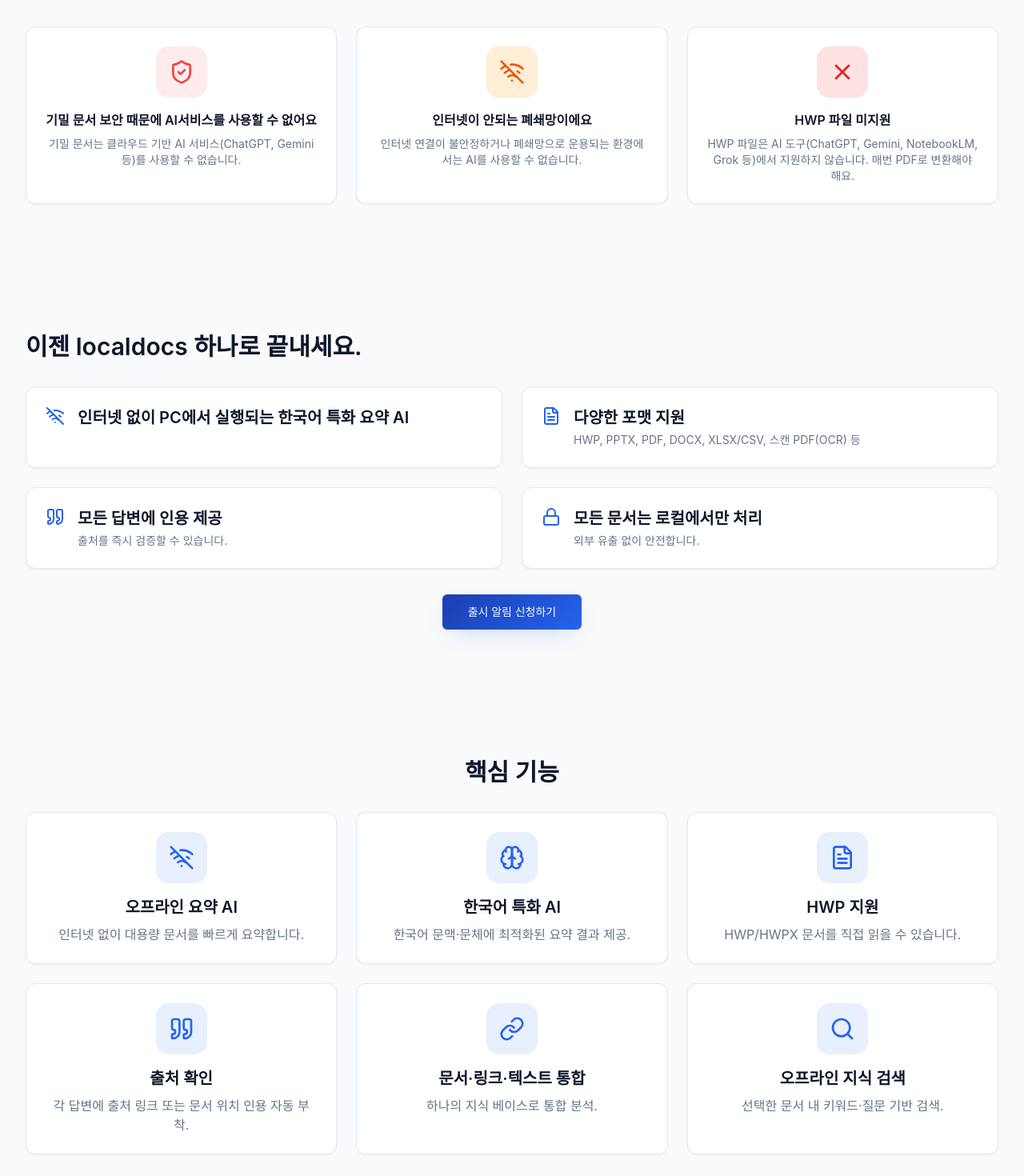
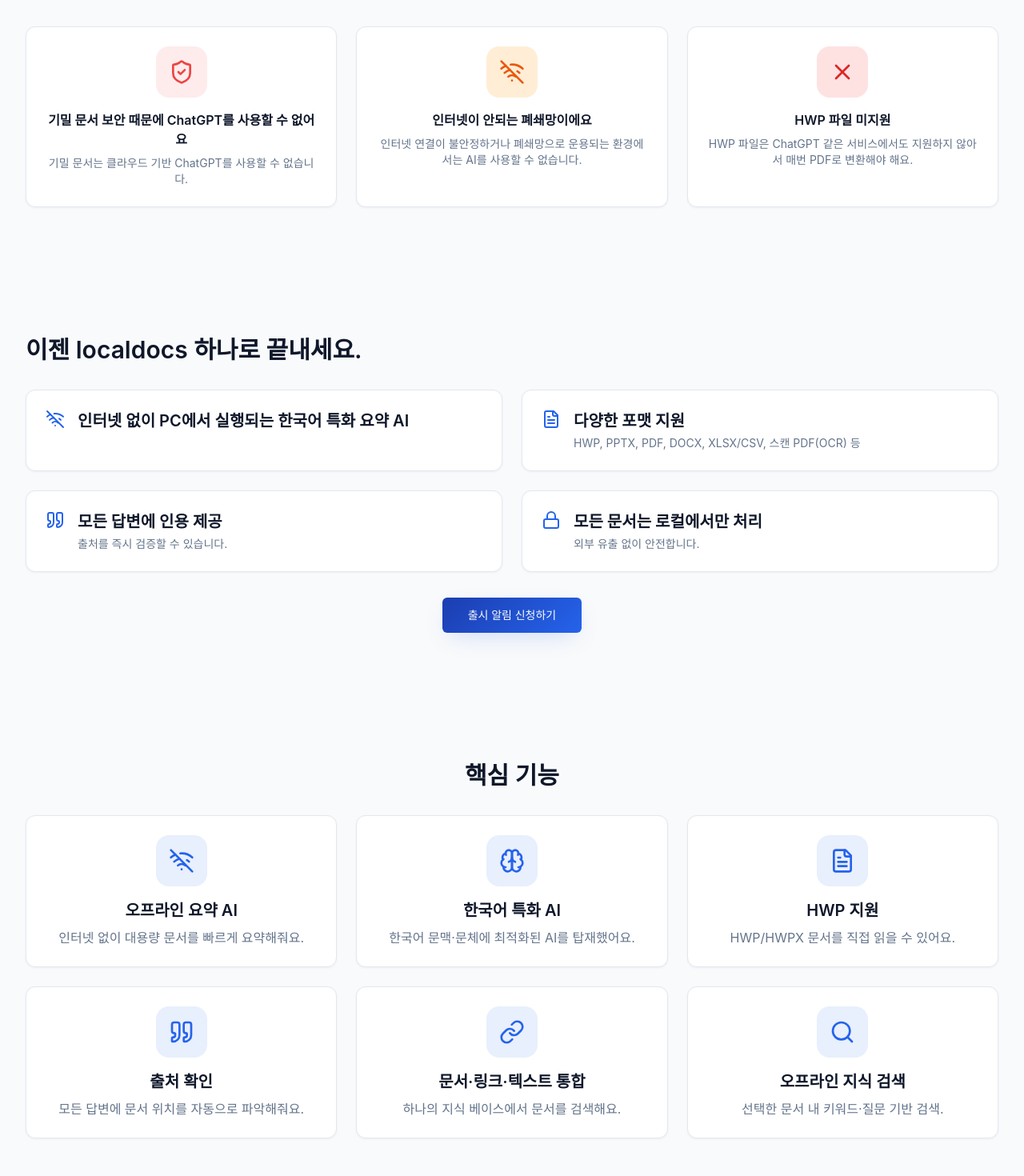
Before and after one commit to sh-kim-peekaboolabs/offline-docs-ai, a React (Vite) app: page / in a window 1280 px wide. Shown: the part 820-2290 px from the top of the page at 80% size. Built offline with nearby package versions, Linux system fonts and the light colour scheme.

Commit message:
Visual edit in Lovable
Edited UI in Lovable

```diff
--- a/src/pages/Index.tsx
+++ b/src/pages/Index.tsx
@@ -69,8 +69,8 @@ const Problem = () => <section className="section" aria-labelledby="problem-head
           <div className="p-4 rounded-2xl bg-destructive/10 text-destructive mb-4">
             <ShieldCheck className="w-8 h-8" />
           </div>
-          <h3 className="font-semibold mb-2">기밀 문서 보안 때문에 AI서비스를 사용할 수 없어요</h3>
-          <p className="text-sm text-muted-foreground">기밀 문서는 클라우드 기반 AI 서비스(ChatGPT, Gemini 등)를 사용할 수 없습니다.</p>
+          <h3 className="font-semibold mb-2">기밀 문서 보안 때문에 ChatGPT를 사용할 수 없어요</h3>
+          <p className="text-sm text-muted-foreground">기밀 문서는 클라우드 기반 ChatGPT를 사용할 수 없습니다.</p>
         </div>
         <div className="feature-card flex flex-col items-center text-center p-6">
           <div className="p-4 rounded-2xl bg-orange-100 text-orange-600 mb-4">
@@ -85,7 +85,8 @@ const Problem = () => <section className="section" aria-labelledby="problem-head
             <X className="w-8 h-8" />
           </div>
           <h3 className="font-semibold mb-2">HWP 파일 미지원</h3>
-          <p className="text-sm text-muted-foreground">HWP 파일은 AI 도구(ChatGPT, Gemini, NotebookLM, Grok 등)에서 지원하지 않습니다. 매번 PDF로 변환해야 해요.</p>
+          <p className="text-sm text-muted-foreground">HWP 파일은 ChatGPT 같은 서비스에서도 지원하지 않아서
+매번 PDF로 변환해야 해요.</p>
         </div>
       </div>
     </div>
@@ -111,35 +112,35 @@ const Features = () => <section id="features" className="section bg-secondary-li
             <WifiOff className="w-8 h-8" />
           </div>
           <h3 className="text-xl font-semibold mb-2">오프라인 요약 AI</h3>
-          <p className="text-muted-foreground">인터넷 없이 대용량 문서를 빠르게 요약합니다.</p>
+          <p className="text-muted-foreground">인터넷 없이 대용량 문서를 빠르게 요약해줘요.</p>
         </div>
         <div className="feature-card text-center group hover:scale-105 transition-transform duration-300">
           <div className="inline-flex p-4 rounded-2xl bg-primary/10 text-primary mb-4 group-hover:scale-110 transition-transform duration-300">
             <Brain className="w-8 h-8" />
           </div>
           <h3 className="text-xl font-semibold mb-2">한국어 특화 AI</h3>
-          <p className="text-muted-foreground">한국어 문맥·문체에 최적화된 요약 결과 제공.</p>
+          <p className="text-muted-foreground">한국어 문맥·문체에 최적화된 AI를 탑재했어요.</p>
         </div>
         <div className="feature-card text-center group hover:scale-105 transition-transform duration-300">
           <div className="inline-flex p-4 rounded-2xl bg-primary/10 text-primary mb-4 group-hover:scale-110 transition-transform duration-300">
             <FileText className="w-8 h-8" />
           </div>
           <h3 className="text-xl font-semibold mb-2">HWP 지원</h3>
-          <p className="text-muted-foreground">HWP/HWPX 문서를 직접 읽을 수 있습니다.</p>
+          <p className="text-muted-foreground">HWP/HWPX 문서를 직접 읽을 수 있어요.</p>
         </div>
         <div className="feature-card text-center group hover:scale-105 transition-transform duration-300">
           <div className="inline-flex p-4 rounded-2xl bg-primary/10 text-primary mb-4 group-hover:scale-110 transition-transform duration-300">
             <Quote className="w-8 h-8" />
           </div>
           <h3 className="text-xl font-semibold mb-2">출처 확인</h3>
-          <p className="text-muted-foreground">각 답변에 출처 링크 또는 문서 위치 인용 자동 부착.</p>
+          <p className="text-muted-foreground">모든 답변에 문서 위치를 자동으로 파악해줘요.</p>
         </div>
         <div className="feature-card text-center group hover:scale-105 transition-transform duration-300">
           <div className="inline-flex p-4 rounded-2xl bg-primary/10 text-primary mb-4 group-hover:scale-110 transition-transform duration-300">
             <LinkIcon className="w-8 h-8" />
           </div>
           <h3 className="text-xl font-semibold mb-2">문서·링크·텍스트 통합</h3>
-          <p className="text-muted-foreground">하나의 지식 베이스로 통합 분석.</p>
+          <p className="text-muted-foreground">하나의 지식 베이스에서 문서를 검색해요.</p>
         </div>
         <div className="feature-card text-center group hover:scale-105 transition-transform duration-300">
           <div className="inline-flex p-4 rounded-2xl bg-primary/10 text-primary mb-4 group-hover:scale-110 transition-transform duration-300">
```
